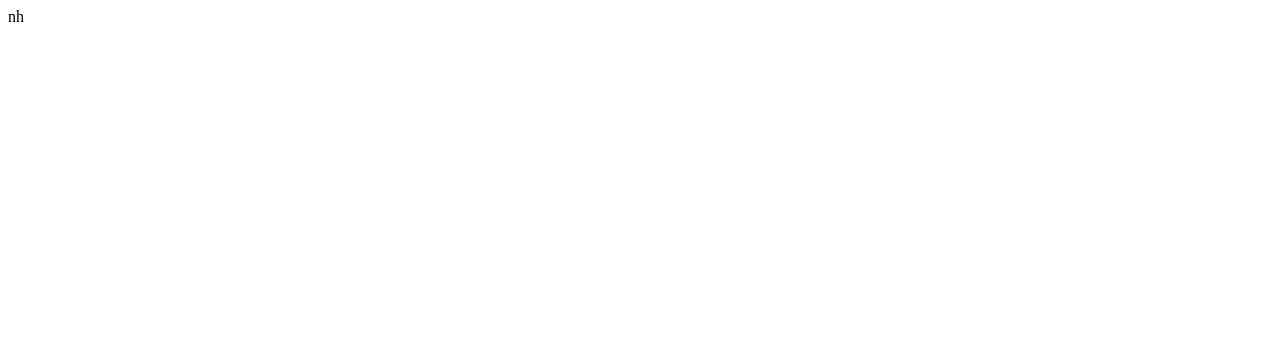
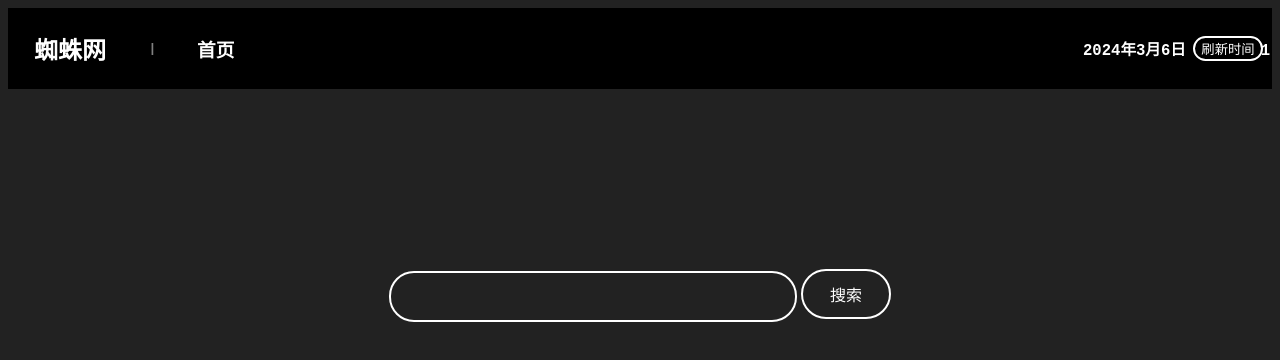
Before and after one commit to mooschina/mooschina, a plain HTML site: page index.html in a window 1280 px wide. Drawn offline with Linux system fonts and the light colour scheme.

Commit message:
Update index.html

```diff
--- a/index.html
+++ b/index.html
@@ -1 +1,69 @@
-<p>nh</p>
+<!DOCTYPE html>
+<html>
+	<head>
+		<meta charset="utf-8">
+    <meta name="keywordas" content="蜘蛛网">
+	<meta name="author" content="蜘蛛网团队">
+    <title>蜘蛛网</title>
+	</head>
+	<body style="background-color:#222222" onload="Time()">
+		<div>
+			<table style="background-color:black;height:40px;width:100%">
+        <thead>
+            <tr>
+                <th style="color:white;width:150px;"><b><h2>蜘蛛网</h2></b></th>
+                <th style="width:50px;color:grey"><pre>|</pre></th>
+                <th style="width:100px;"><h3><a href= "index.html" style="text-decoration:none;color:white;">首页</a></h3></th>
+                <th style="width:1100px;color:grey"></th>
+                <th>
+                	<center>
+						<big><pre id = "time" style="color:white;width:100px;"></pre></big>
+						<script>
+							function Time()
+							{
+
+								x=document.getElementById("time");  // 找到元素
+								var d=new Date();
+								var y = d.getFullYear();
+								var m = d.getMonth() + 1;
+								var day = d.getDate();
+								var hour = d.getHours();
+								var min = d.getMinutes();
+								var s = d.getSeconds();
+								if (s<=9){s = "0"+s;}
+								if (min<=9){min = "0"+min;}
+								x.innerHTML=y+"年"+m+"月"+day+"日 "+hour+":"+min+":"+s;    // 改变内容
+							}
+						</script>
+                </th>
+                <th style="width:100px;"><button type="button" onclick="Time()" style="color:white;background-color:black;border:2px solid;border-radius:25px;">刷新时间</button></th>
+            </tr>
+        </thead>
+    </table>
+		</div>
+		<br>
+		<br>
+		<br>
+		<br>
+		<br>
+		<br>
+		<br>
+		<br>
+		<br>
+		<br>
+		</center>
+		<center>
+			<form id="form" name="f" action="https://www.baidu.com/s">
+				<input type="hidden" name="ie" value="utf-8">
+				<input type="hidden" name="f" value="8">
+				<input type="hidden" name="rsv_bp" value="1">
+				<input type="hidden" name="rsv_idx" value="1">
+				<input type="hidden" name="ch" value="">
+				<input type="hidden" name="tn" value="baidu">
+				<input type="hidden" name="bar" value="">
+				<input id="kw" name="wd" style="color:white;background-color:#222222;border:2px solid;border-radius:25px;height:45px;width:400px;">
+				<button style="color:white;background-color:#222222;border:2px solid;border-radius:25px;height:50px;width:90px;"><big>搜索</big></button>
+	        </form>
+        </center>
+	</body>
+</html>
```
